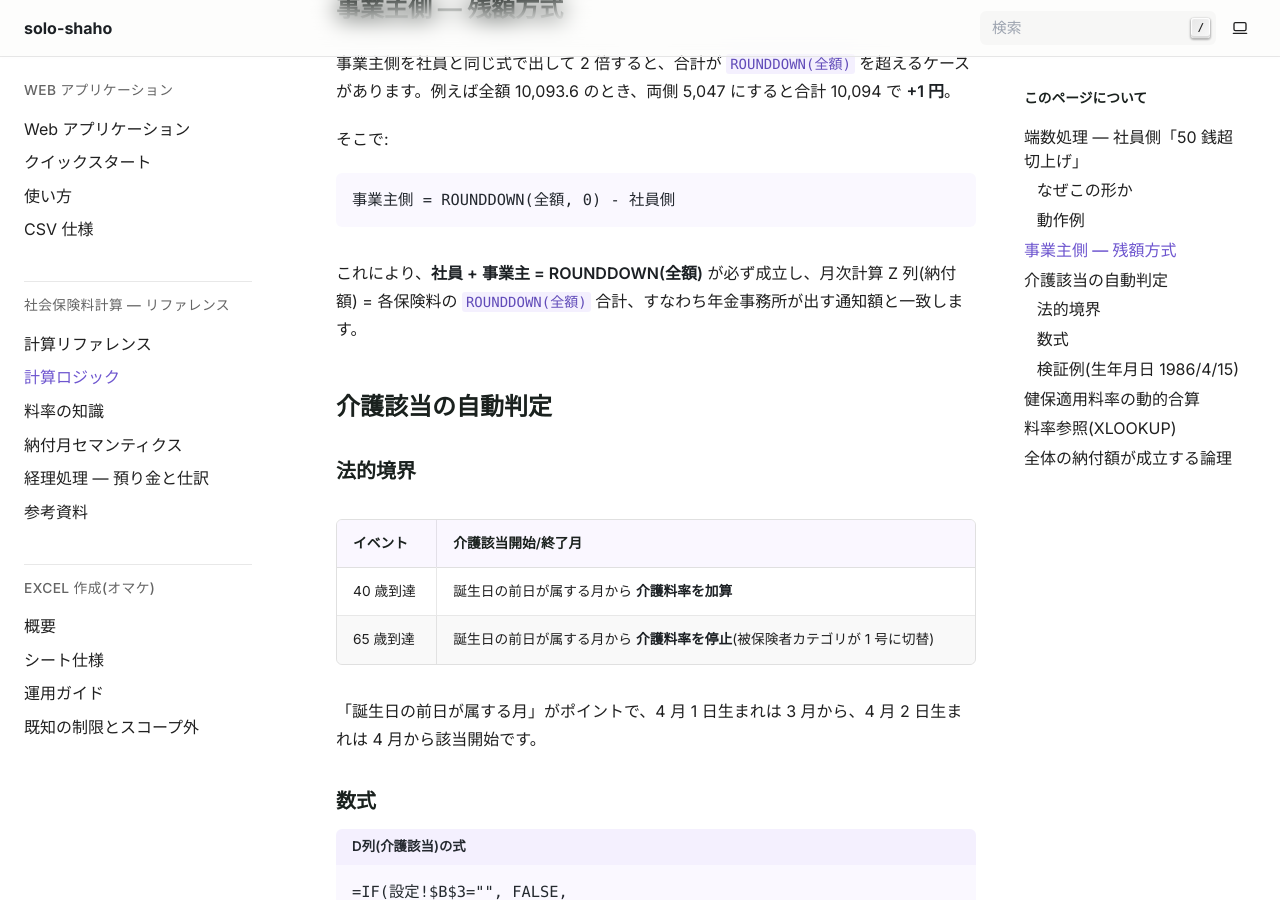
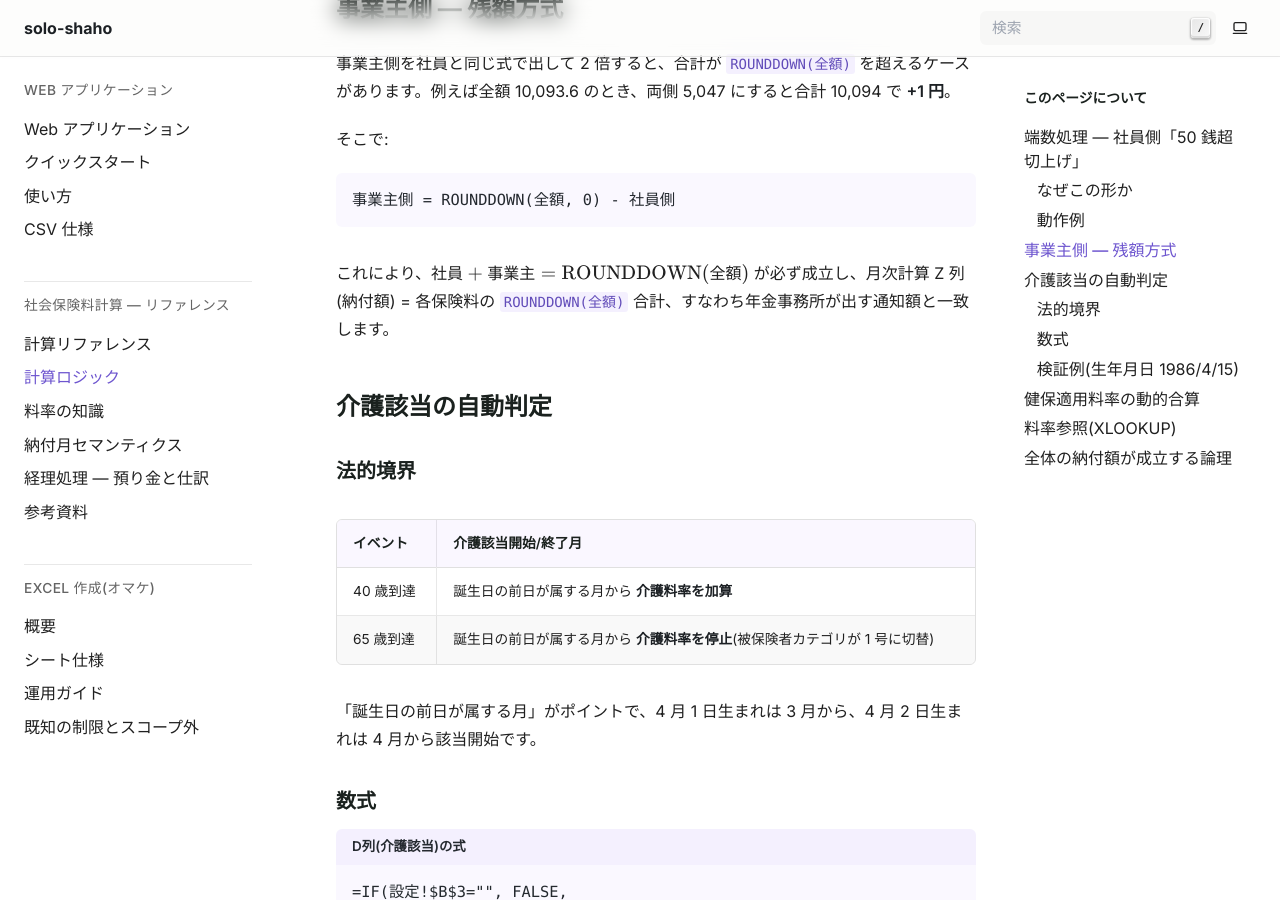
Before and after one commit to drillan/solo-shaho, a Sphinx documentation site: the page built from docs/reference/logic.md, in a window 1280 px wide and 900 px high, scrolled down 1336 px. Built offline with Sphinx 7.4.7, drawn with Linux system fonts in a browser that asks for light colours.

Commit message:
docs(reference): convert inline formulas in logic.md to dollarmath

````diff
--- a/docs/reference/logic.md
+++ b/docs/reference/logic.md
@@ -72,7 +72,7 @@
 事業主側 = ROUNDDOWN(全額, 0) - 社員側
 ```
 
-これにより、**社員 + 事業主 = ROUNDDOWN(全額)** が必ず成立し、月次計算 Z 列(納付額) = 各保険料の `ROUNDDOWN(全額)` 合計、すなわち年金事務所が出す通知額と一致します。
+これにより、$\text{社員} + \text{事業主} = \mathrm{ROUNDDOWN}(\text{全額})$ が必ず成立し、月次計算 Z 列(納付額) = 各保険料の `ROUNDDOWN(全額)` 合計、すなわち年金事務所が出す通知額と一致します。
 
 (kaigo-auto-judgment)=
 ## 介護該当の自動判定
````
